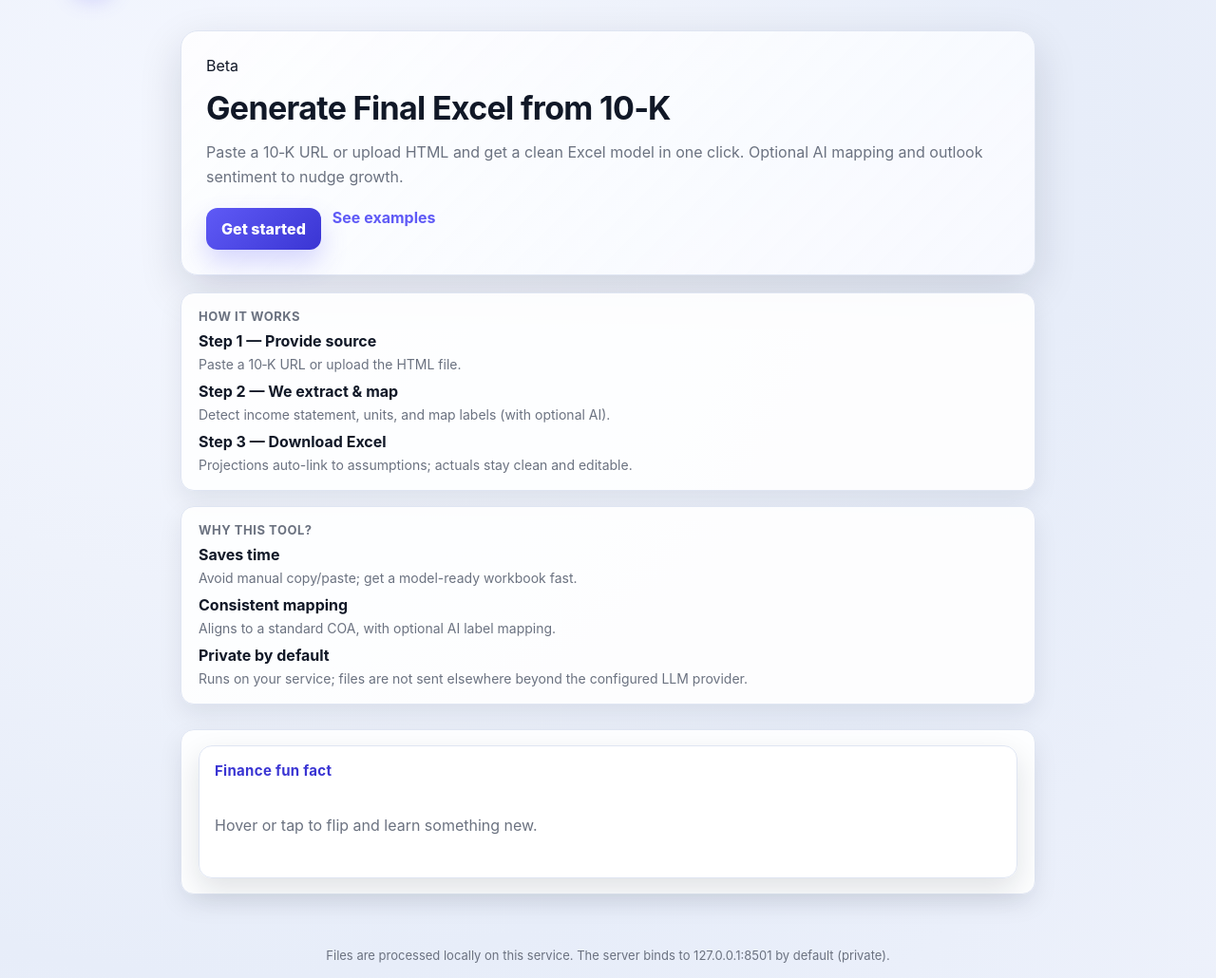
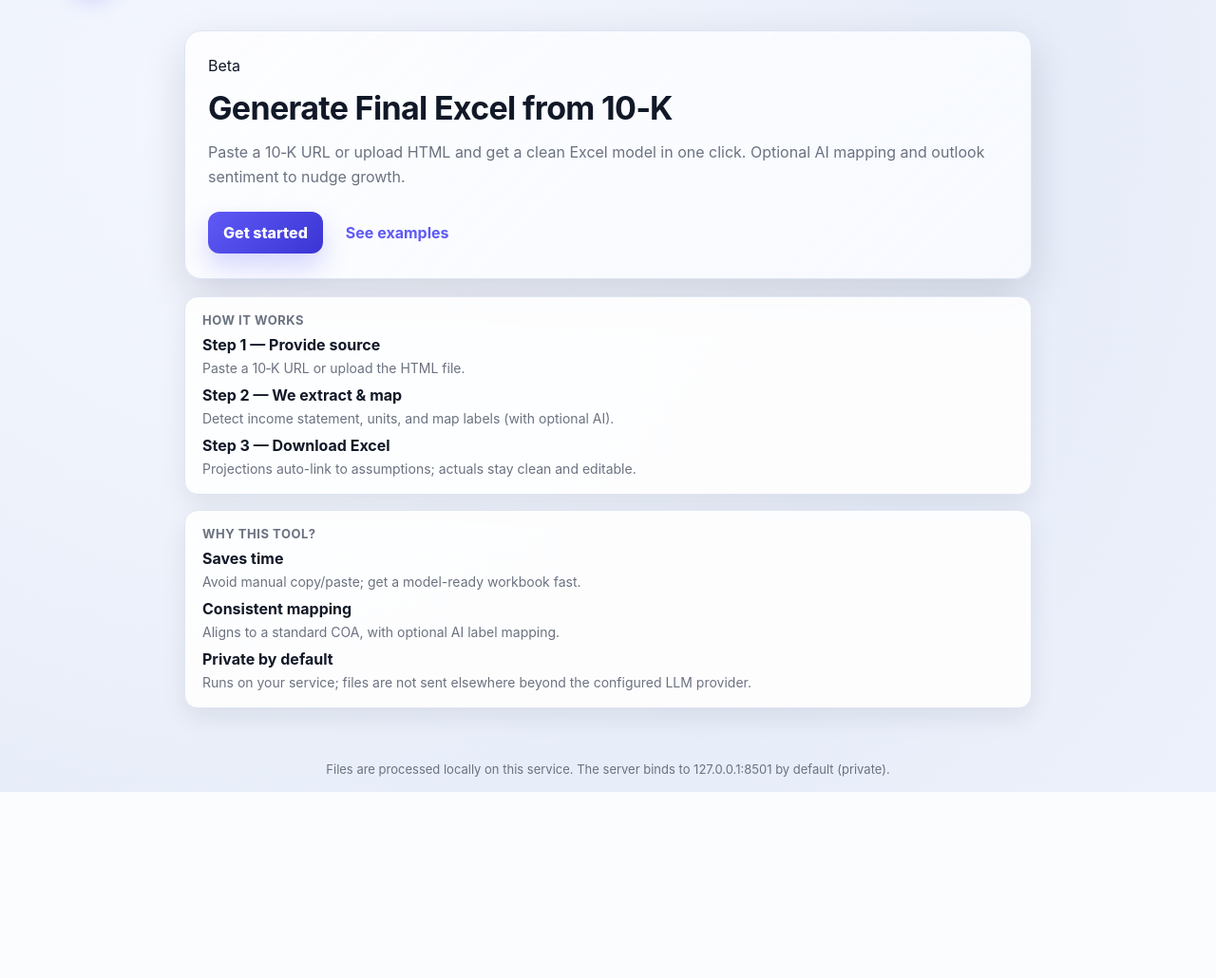
Before and after one commit to baptjl/final_project, a Flask app: page / in a window 1280 px wide. Shown: the part 63-1093 px from the top of the page at 95% size. After the commit the page ends 897 px from the top, so only its background shows below. Run offline with Flask 3, Linux system fonts and the light colour scheme.

Commit message:
UI polish: brand links home, aligned CTA, fun fact card moved to App with hover/click flip

```diff
--- a/web_app/templates/base.html
+++ b/web_app/templates/base.html
@@ -103,10 +103,10 @@
 <body>
   <nav class="nav">
     <div class="nav-inner">
-      <div class="brand">
+      <a class="brand" href="{{ url_for('home') }}">
         <div class="brand-logo">📊</div>
         <span>10-K AutoModel</span>
-      </div>
+      </a>
       <div class="nav-links">
         <a href="{{ url_for('home') }}" class="{% if request.path == '/' %}active{% endif %}">Home</a>
         <a href="{{ url_for('app_page') }}" class="{% if request.path.startswith('/app') %}active{% endif %}">App</a>
--- a/web_app/templates/home.html
+++ b/web_app/templates/home.html
@@ -2,25 +2,26 @@
 {% block title %}Home · 10-K AutoModel{% endblock %}
 {% block extra_head %}
 <style>
-  .stack { display: grid; gap: 18px; max-width: 900px; margin: 0 auto; }
+  .stack { display: grid; gap: 18px; max-width: 900px; margin: 0 auto; padding: 0 4px; }
   .hero {
     background: linear-gradient(135deg, rgba(255,255,255,0.82), rgba(248,250,255,0.96));
     border: 1px solid var(--border);
     border-radius: 18px;
-    padding: 26px;
+    padding: 26px 24px;
     box-shadow: var(--shadow);
     display: grid;
     gap: 14px;
   }
   .hero h1 { margin: 0; font-size: 34px; letter-spacing: -0.02em; }
   .hero p { margin: 0; color: var(--muted); font-size: 16px; line-height: 1.6; }
-  .cta { display: flex; gap: 12px; flex-wrap: wrap; margin-top: 6px; }
+  .cta { display: flex; gap: 12px; flex-wrap: wrap; margin-top: 10px; align-items: center; }
   .cta a.btn {
     background: linear-gradient(135deg, var(--accent) 0%, var(--accent-2) 100%);
     color: #fff; padding: 12px 16px; border-radius: 12px; font-weight: 800;
     text-decoration: none; box-shadow: 0 14px 28px rgba(95,90,246,0.24);
   }
-  .cta a.link { color: var(--accent); font-weight: 700; text-decoration: none; }
+  .cta a.link { color: var(--accent); font-weight: 700; text-decoration: none; padding: 10px 12px; border-radius: 10px; }
+  .cta a.link:hover { text-decoration: underline; color: var(--accent-2); }
   .cards {
     display: grid;
     gap: 16px;
@@ -37,36 +38,10 @@
   .item strong { font-size: 16px; }
   .item p { margin: 0; color: var(--muted); font-size: 14px; line-height: 1.5; }
 
-  /* Fun fact flip card */
-  .funfact-wrapper { perspective: 1200px; margin-top: 10px; }
-  .funfact-card {
-    position: relative;
-    width: 100%;
-    min-height: 140px;
-    border-radius: 14px;
-    border: 1px solid var(--border);
-    box-shadow: 0 12px 30px rgba(17,24,39,0.12);
-    transform-style: preserve-3d;
-    transition: transform 0.4s ease;
-    background: var(--card);
-    cursor: pointer;
-  }
-  .funfact-card.flip { transform: rotateY(180deg); }
-  .funface {
-    position: absolute;
-    inset: 0;
-    backface-visibility: hidden;
-    border-radius: 14px;
-    padding: 16px;
-    display: grid;
-    gap: 8px;
-  }
-  .funface.back { transform: rotateY(180deg); }
-  .funface h4 { margin: 0; font-size: 15px; letter-spacing: 0.02em; color: var(--accent-2); }
-  .funface p { margin: 0; color: var(--muted); line-height: 1.5; }
   @media (max-width: 720px) {
     .hero h1 { font-size: 28px; }
-    .stack { padding: 0 4px; }
+    .stack { padding: 0; }
+    .cta { align-items: flex-start; }
   }
 </style>
 {% endblock %}
@@ -115,48 +90,6 @@
         </div>
       </div>
 
-      <div class="cardy funfact-wrapper">
-        <div class="funfact-card" id="funCard" tabindex="0" aria-label="Finance fun fact card">
-          <div class="funface front">
-            <h4>Finance fun fact</h4>
-            <p>Hover or tap to flip and learn something new.</p>
-          </div>
-          <div class="funface back" aria-live="polite">
-            <h4>Fun fact</h4>
-            <p id="funFactText">Financial facts will appear here.</p>
-          </div>
-        </div>
-      </div>
     </div>
   </div>
-  <script>
-    (() => {
-      const card = document.getElementById('funCard');
-      const factText = document.getElementById('funFactText');
-      const facts = [
-        "Gross margin equals gross profit divided by revenue; small shifts matter a lot.",
-        "Free cash flow often tracks EBITDA but capital intensity can widen the gap.",
-        "High deferred revenue can boost near-term cash even when net income is flat.",
-        "Operating leverage means revenue can grow faster than opex after a point.",
-        "Working capital swings (AR/AP/inventory) can overshadow earnings in cash flow.",
-        "Seasonality can distort year-over-year comps; trailing twelve months helps.",
-        "Capitalized R&D lowers current expenses but can reduce future flexibility.",
-        "Share-based compensation is non-cash but still dilutes equity holders."
-      ];
-      let idx = 0;
-      function flip() {
-        idx = (idx + 1) % facts.length;
-        factText.textContent = facts[idx];
-        card.classList.toggle('flip');
-      }
-      card.addEventListener('click', flip);
-      card.addEventListener('keydown', (e) => {
-        if (e.key === 'Enter' || e.key === ' ') { e.preventDefault(); flip(); }
-      });
-      card.addEventListener('mouseenter', () => card.classList.add('hovering'));
-      card.addEventListener('mouseleave', () => card.classList.remove('hovering'));
-      // Initialize first fact
-      factText.textContent = facts[idx];
-    })();
-  </script>
 {% endblock %}
```
Also changed, not shown: web_app/templates/app.html (+75 -0 lines).
